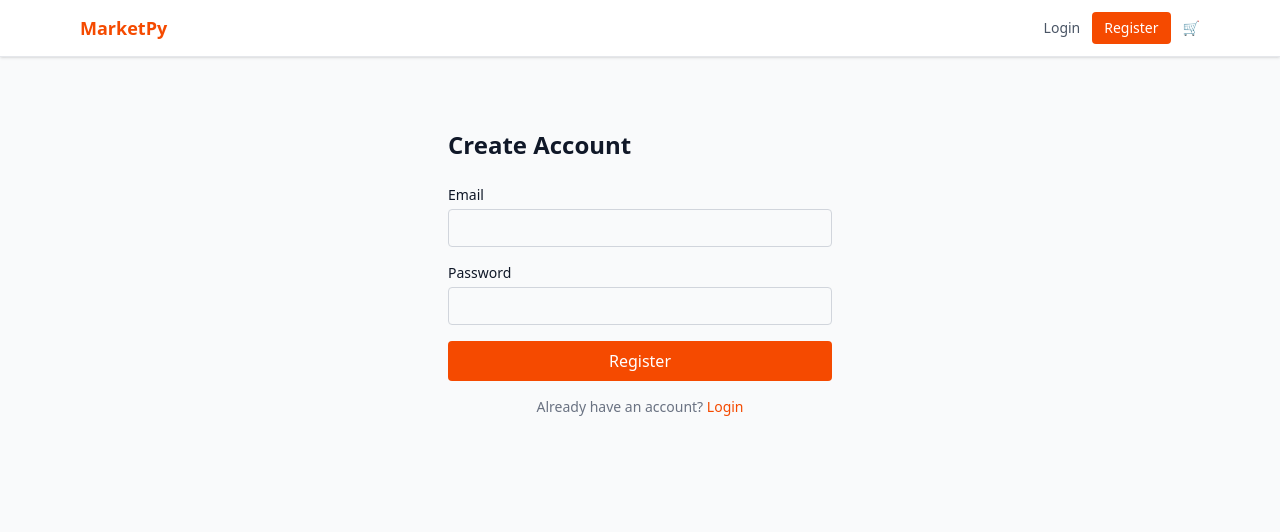
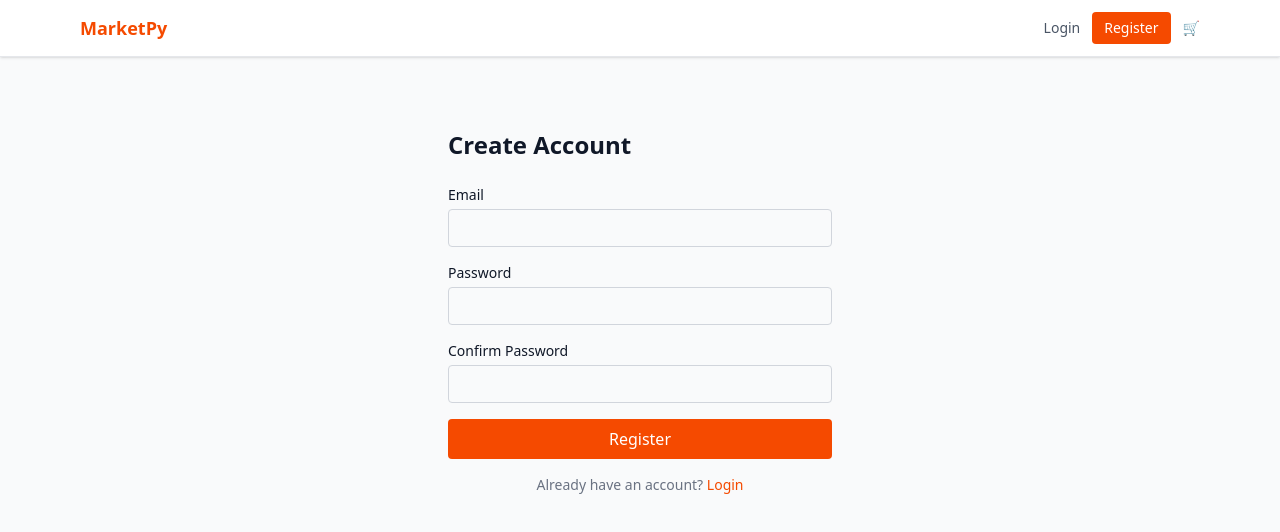
Before and after one commit to Hoangsat/marketplace-mvp, a Next.js app in the folder frontend/: page /register in a window 1280 px wide. Shown: the top 532 px of the page. Built offline with nearby package versions, Linux system fonts and the light colour scheme; no server answers.

Commit message:
add confirm password validation

```diff
--- a/frontend/app/register/page.tsx
+++ b/frontend/app/register/page.tsx
@@ -12,10 +12,19 @@ export default function RegisterPage() {
   const router = useRouter();
   const [email, setEmail] = useState("");
   const [password, setPassword] = useState("");
+  const [confirmPassword, setConfirmPassword] = useState("");
+  const [passwordError, setPasswordError] = useState("");
   const [loading, setLoading] = useState(false);
 
   async function handleSubmit(e: React.FormEvent) {
     e.preventDefault();
+    setPasswordError("");
+
+    if (password !== confirmPassword) {
+      setPasswordError("Passwords do not match");
+      return;
+    }
+
     setLoading(true);
     try {
       await apiFetch("/auth/register", {
@@ -56,6 +65,20 @@ export default function RegisterPage() {
             className="w-full border border-gray-300 rounded px-3 py-2 text-sm focus:outline-none focus:ring-2 focus:ring-orange-400"
           />
         </div>
+        <div>
+          <label className="block text-sm font-medium mb-1">Confirm Password</label>
+          <input
+            type="password"
+            required
+            minLength={6}
+            value={confirmPassword}
+            onChange={(e) => setConfirmPassword(e.target.value)}
+            className="w-full border border-gray-300 rounded px-3 py-2 text-sm focus:outline-none focus:ring-2 focus:ring-orange-400"
+          />
+          {passwordError && (
+            <p className="text-red-500 text-sm mt-1">{passwordError}</p>
+          )}
+        </div>
         <button
           type="submit"
           disabled={loading}
```
